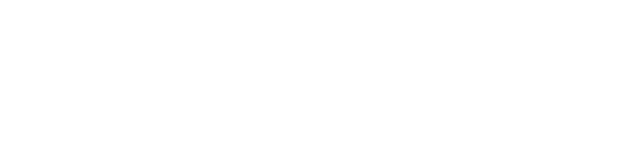
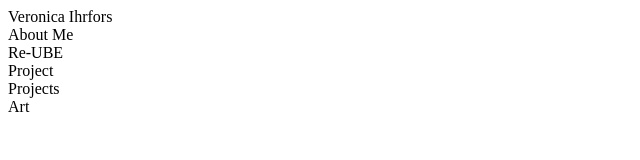
Before and after one commit to Veronica-Ihrfors/veronica-ihrfors.github.io, a plain HTML site: page index.html in a window 1280 px wide. Shown: the whole page, without its empty margins (0-640 px from the left). Drawn offline with Linux system fonts and the light colour scheme.

Commit message:
content update main page

```diff
--- a/index.html
+++ b/index.html
@@ -4,5 +4,23 @@
     <link rel="stylesheet" type="text/css" href="styles.css" />
   </head>
   <body>
+     <div class="site-title">Veronica Ihrfors</div>
+    <div class="main-page">
+        <div>
+            <div>About Me</div>
+            <div>Re-UBE</div>
+            <div>Project</div>
+            <div></div>
+        </div>
+        <div>
+            <div>Projects</div>
+            <div></div>
+        </div>
+        <div>
+            <div>Art</div>
+            <div></div>
+
+        </div>
+    </div>
   </body>
 </html>
```
